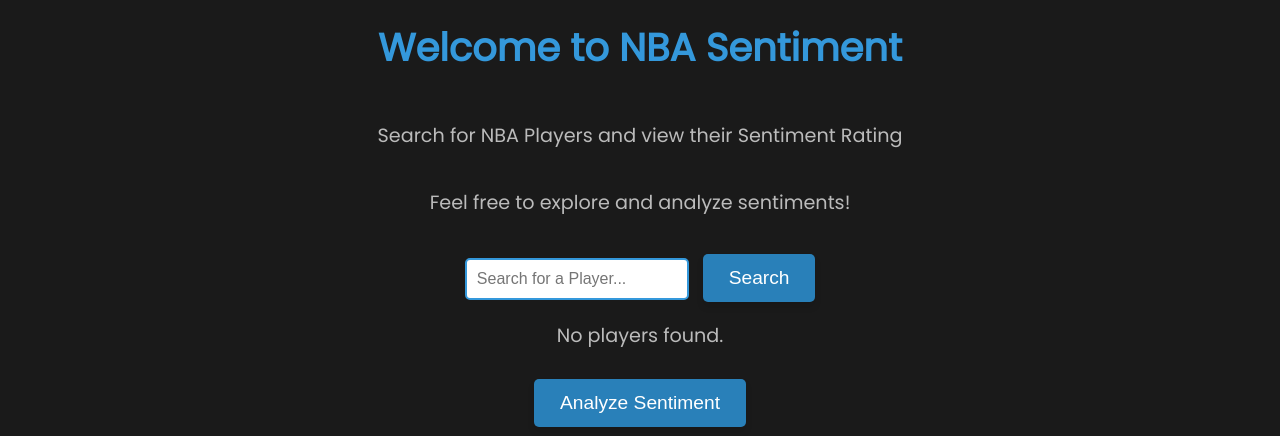
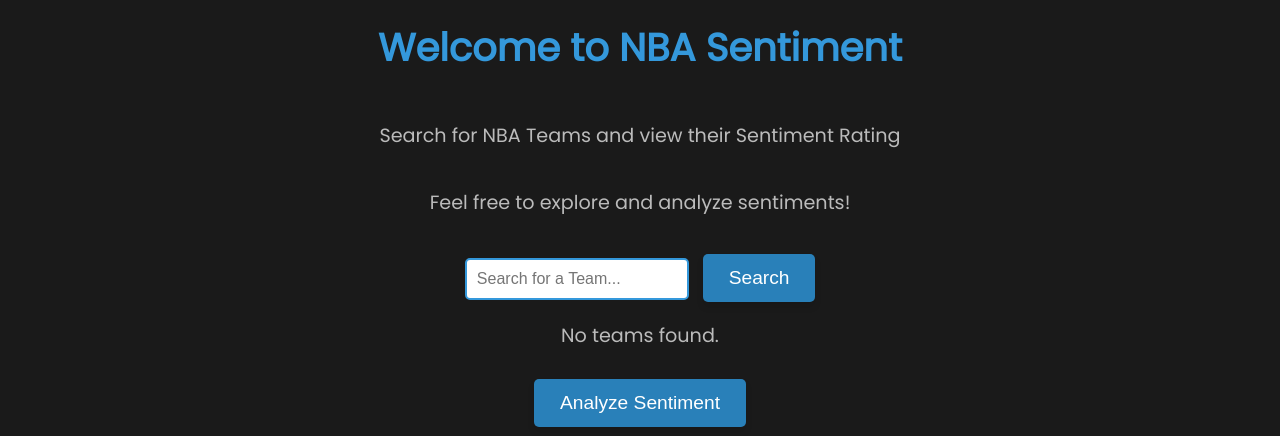
Before and after one commit to carsondrobe/nba-sentiment, a Django app: page /sentiment/ in a window 1280 px wide. Shown: the part 61-497 px from the top of the page. Run offline with Django 5.2, Linux system fonts and the light colour scheme.

Commit message:
Switched from player to team

```diff
--- a/sentiment/templates/sentiment/home.html
+++ b/sentiment/templates/sentiment/home.html
@@ -172,12 +172,12 @@
         <img src="{% static 'sentiment/nbaSentimentLogo.png' %}" alt="nbaSentimentLogo" id="navbarLogo">
     </nav>
     <h1>Welcome to NBA Sentiment</h1>
-    <p>Search for NBA Players and view their Sentiment Rating</p>
+    <p>Search for NBA Teams and view their Sentiment Rating</p>
     <p>Feel free to explore and analyze sentiments!</p>
     <div class="search-bar">
         <form method="post" action="{% url 'home' %}">
             {% csrf_token %}
-            <input type="text" name="player_name" placeholder="Search for a Player...">
+            <input type="text" name="teams_name" placeholder="Search for a Team...">
             <button type="submit">Search</button>
         </form>
     </div>
@@ -185,15 +185,15 @@
     <p>You searched for: {{ text }}</p>
     {% endif %}
 
-    {% if player_results %}
-    <p>Player Search Results:</p>
+    {% if teams_results %}
+    <p>Team Search Results:</p>
     <ul>
-        {% for player in player_results %}
-        <li>{{ player.full_name }}</li>
+        {% for team in teams_results %}
+        <li>{{ team.full_name }}</li>
         {% endfor %}
     </ul>
     {% else %}
-    <p>No players found.</p>
+    <p>No teams found.</p>
     {% endif %}
     <a href="{% url 'analyze_sentiment' %}?search=" id="analyzeSentimentButton">
         <button onclick="performSearch()">Analyze Sentiment</button>
--- a/sentiment/views.py
+++ b/sentiment/views.py
@@ -1,6 +1,6 @@
 from django.shortcuts import render
 from nltk.sentiment import SentimentIntensityAnalyzer
-from nba_api.stats.static import players
+from nba_api.stats.static import teams
 
 
 def analyze_sentiment(request):
@@ -21,13 +21,13 @@
 
 
 def home(request):
-    text = request.POST.get("player_name", "")
-    player_results = []
+    text = request.POST.get("teams_name", "")
+    teams_results = []
 
     if request.method == "POST" and text:
         # Find players by full name using nba_api
-        player_results = players.find_players_by_full_name(text)
+        teams_results = teams.find_teams_by_full_name(text)
 
     return render(
-        request, "sentiment/home.html", {"text": text, "player_results": player_results}
+        request, "sentiment/home.html", {"text": text, "teams_results": teams_results}
     )
```
